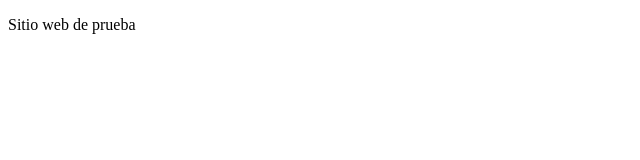
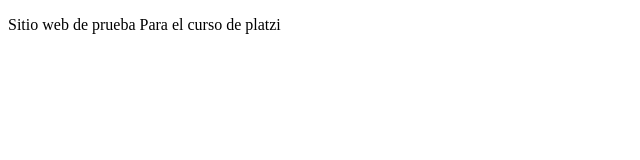
Before and after one commit to MNZ13/cursoPrework, a plain HTML site: page index.html in a window 1280 px wide. Shown: the whole page, without its empty margins (0-640 px from the left). Drawn offline with Linux system fonts and the light colour scheme.

Commit message:
Cambio Agregado Curso Platzi

```diff
--- a/index.html
+++ b/index.html
@@ -7,6 +7,8 @@
     <title>Prueba</title>
 </head>
 <body>
-    <p>Sitio web de prueba</p>
+    <p>Sitio web de prueba
+        Para el curso de platzi
+    </p>
 </body>
 </html>
```
